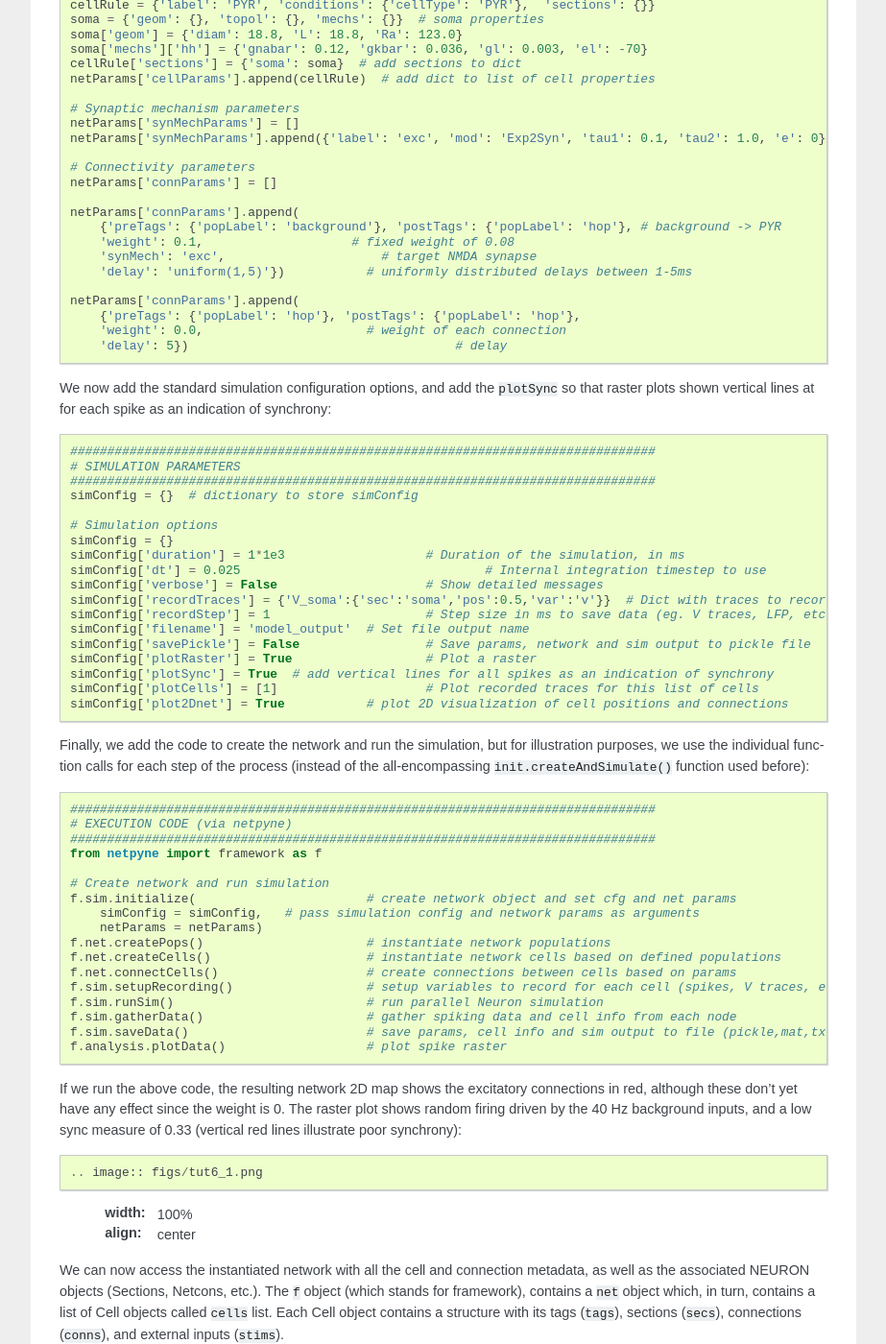
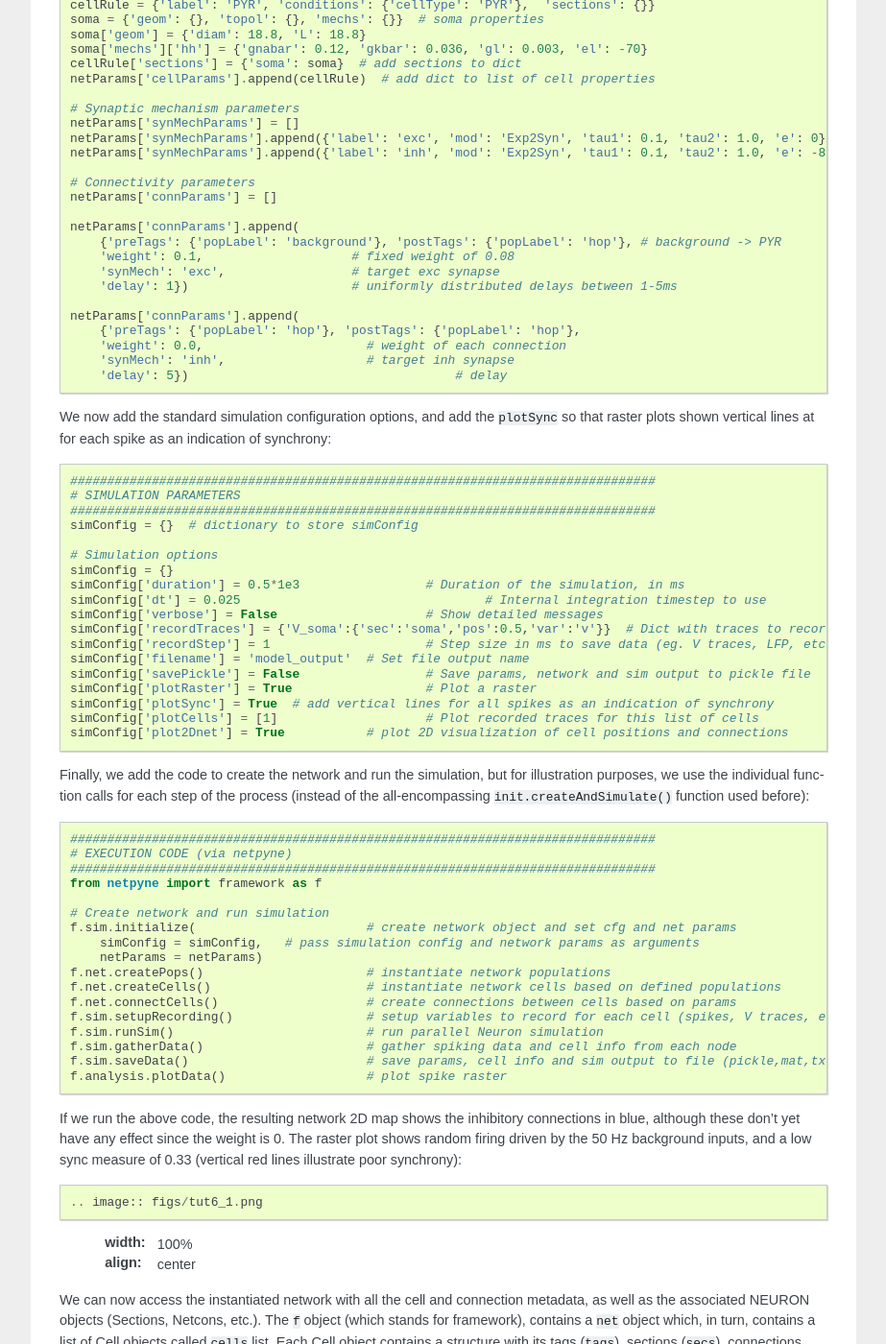
Before and after one commit to suny-downstate-medical-center/netpyne, a Sphinx documentation site: the page built from doc/source/tutorial.rst, in a window 1280 px wide and 1400 px high, scrolled down 12151 px. Shown: the whole window at 96% size, without its empty margins (198-1121 px from the left). Built offline with Sphinx 7.4.7, drawn with Linux system fonts in a browser that asks for light colours; some of the changed text lies outside the part shown.

```diff
--- a/doc/source/code/tut6.py
+++ b/doc/source/code/tut6.py
@@ -42,13 +42,13 @@
 netParams['connParams'].append(
     {'preTags': {'popLabel': 'background'}, 'postTags': {'popLabel': 'hop'}, # background -> PYR
     'weight': 0.1,                    # fixed weight of 0.08
-    'synMech': 'exc',                     # target NMDA synapse
-    'delay': 1})           # uniformly distributed delays between 1-5ms
+    'synMech': 'exc',                 # target exc synapse
+    'delay': 1})                      # uniformly distributed delays between 1-5ms
 
 netParams['connParams'].append(
     {'preTags': {'popLabel': 'hop'}, 'postTags': {'popLabel': 'hop'},
     'weight': 0.0,                      # weight of each connection
-    'synMech': 'inh',
+    'synMech': 'inh',                   # target inh synapse
     'delay': 5})       				    # delay
 
 
@@ -59,7 +59,7 @@
 
 # Simulation options
 simConfig = {}
-simConfig['duration'] = 0.5*1e3 			# Duration of the simulation, in ms
+simConfig['duration'] = 0.5*1e3 		# Duration of the simulation, in ms
 simConfig['dt'] = 0.025 				# Internal integration timestep to use
 simConfig['verbose'] = False  			# Show detailed messages
 simConfig['recordTraces'] = {'V_soma':{'sec':'soma','pos':0.5,'var':'v'}}  # Dict with traces to record
@@ -69,7 +69,7 @@
 simConfig['plotRaster'] = True 			# Plot a raster
 simConfig['plotSync'] = True  # add vertical lines for all spikes as an indication of synchrony
 simConfig['plotCells'] = [1] 			# Plot recorded traces for this list of cells
-simConfig['plot2Dnet'] = 0           # plot 2D visualization of cell positions and connections
+simConfig['plot2Dnet'] = True           # plot 2D visualization of cell positions and connections
 
 
 ###############################################################################
--- a/doc/source/tutorial.rst
+++ b/doc/source/tutorial.rst
@@ -494,7 +494,7 @@
 
 This example is directed at the more experienced users who might want to interact directly with the NetPyNE generated structure containing the network model and NEURON objects. We will model a Hopfield-Brody network where cells are connected all-to-all and fires synchronize due to mutual inhibition (inhibition from other cells provides a reset, locking them together). The level of synchronization depends on the connection weights, which wel will modify interactively.
 
-We begin by creating a new file (``net6.py``) describing a simple network with one population (``hop``) of 50 cells and background input of 40 Hz (similar to the previous simple tutorial example ``tut2.py``). We create all-to-all connections within the ``hop`` population, but set the weights to 0 initially::
+We begin by creating a new file (``net6.py``) describing a simple network with one population (``hop``) of 50 cells and background input of 50 Hz (similar to the previous simple tutorial example ``tut2.py``). We create all-to-all connections within the ``hop`` population, but set the weights to 0 initially::
 
 	###############################################################################
 	# NETWORK PARAMETERS
@@ -505,7 +505,7 @@
 	# Population parameters
 	netParams['popParams'] = []  # create list of populations - each item will contain dict with pop params
 	netParams['popParams'].append({'popLabel': 'hop', 'cellType': 'PYR', 'cellModel': 'HH', 'numCells': 50}) # add dict with params for this pop
-	netParams['popParams'].append({'popLabel': 'background', 'cellModel': 'NetStim', 'rate': 40, 'noise': 0.5, 'source': 'random'})  # background inputs
+	netParams['popParams'].append({'popLabel': 'background', 'cellModel': 'NetStim', 'rate': 50, 'noise': 0.5, 'source': 'random'})  # background inputs
 
 	# Cell parameters
 	netParams['cellParams'] = []
@@ -513,7 +513,7 @@
 	## PYR cell properties
 	cellRule = {'label': 'PYR', 'conditions': {'cellType': 'PYR'},  'sections': {}}
 	soma = {'geom': {}, 'topol': {}, 'mechs': {}}  # soma properties
-	soma['geom'] = {'diam': 18.8, 'L': 18.8, 'Ra': 123.0}
+	soma['geom'] = {'diam': 18.8, 'L': 18.8}
 	soma['mechs']['hh'] = {'gnabar': 0.12, 'gkbar': 0.036, 'gl': 0.003, 'el': -70}
 	cellRule['sections'] = {'soma': soma}  # add sections to dict
 	netParams['cellParams'].append(cellRule)  # add dict to list of cell properties
@@ -521,6 +521,7 @@
 	# Synaptic mechanism parameters
 	netParams['synMechParams'] = []
 	netParams['synMechParams'].append({'label': 'exc', 'mod': 'Exp2Syn', 'tau1': 0.1, 'tau2': 1.0, 'e': 0})
+	netParams['synMechParams'].append({'label': 'inh', 'mod': 'Exp2Syn', 'tau1': 0.1, 'tau2': 1.0, 'e': -80})
 
 	# Connectivity parameters
 	netParams['connParams'] = []
@@ -528,12 +529,13 @@
 	netParams['connParams'].append(
 	    {'preTags': {'popLabel': 'background'}, 'postTags': {'popLabel': 'hop'}, # background -> PYR
 	    'weight': 0.1,                    # fixed weight of 0.08
-	    'synMech': 'exc',                     # target NMDA synapse
-	    'delay': 'uniform(1,5)'})           # uniformly distributed delays between 1-5ms
+	    'synMech': 'exc',                 # target exc synapse
+	    'delay': 1})                      # uniformly distributed delays between 1-5ms
 
 	netParams['connParams'].append(
 	    {'preTags': {'popLabel': 'hop'}, 'postTags': {'popLabel': 'hop'},
 	    'weight': 0.0,                      # weight of each connection
+	    'synMech': 'inh',                   # target inh synapse
 	    'delay': 5})       				    # delay
 
 
@@ -546,7 +548,7 @@
 
 	# Simulation options
 	simConfig = {}
-	simConfig['duration'] = 1*1e3 			# Duration of the simulation, in ms
+	simConfig['duration'] = 0.5*1e3 		# Duration of the simulation, in ms
 	simConfig['dt'] = 0.025 				# Internal integration timestep to use
 	simConfig['verbose'] = False  			# Show detailed messages
 	simConfig['recordTraces'] = {'V_soma':{'sec':'soma','pos':0.5,'var':'v'}}  # Dict with traces to record
@@ -580,7 +582,7 @@
 	f.analysis.plotData()                   # plot spike raster
 
 
-If we run the above code, the resulting network 2D map shows the excitatory connections in red, although these don't yet have any effect since the weight is 0. The raster plot shows random firing driven by the 40 Hz background inputs, and a low sync measure of 0.33 (vertical red lines illustrate poor synchrony)::
+If we run the above code, the resulting network 2D map shows the inhibitory connections in blue, although these don't yet have any effect since the weight is 0. The raster plot shows random firing driven by the 50 Hz background inputs, and a low sync measure of 0.33 (vertical red lines illustrate poor synchrony)::
 
 .. image:: figs/tut6_1.png
 	:width: 100%
```
Also changed, not shown: other parts of doc/source/tutorial.rst (+1 -1 lines).
